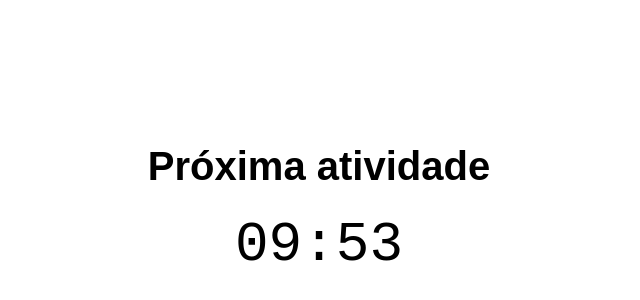
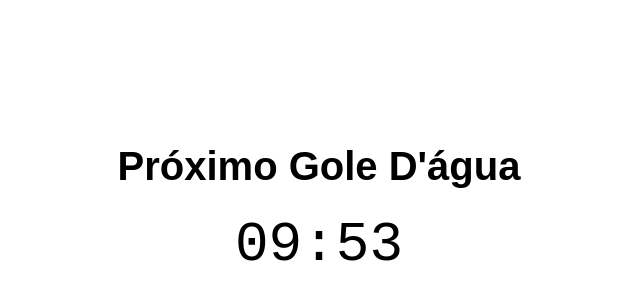
Before and after one commit to acmesquita/remember-app, a Next.js app: page / in a window 1280 px wide. Shown: the part 190-490 px from the top of the page, without its empty margins (321-961 px from the left). Built offline with nearby package versions, Linux system fonts and the light colour scheme.

Commit message:
alterando o título

```diff
--- a/src/pages/index.tsx
+++ b/src/pages/index.tsx
@@ -53,7 +53,7 @@ export default function Home() {
 
   return (
     <main className={styles.container}>
-      <h1 className={styles.title}>Próxima atividade</h1>
+      <h1 className={styles.title}>Próximo Gole D'água</h1>
       <p id="time" className={styles.time}>{min}:{sec}</p>
     </main>
   )
```
Also changed, not shown: 1 other file (tests, documents, lock files or other folders).
